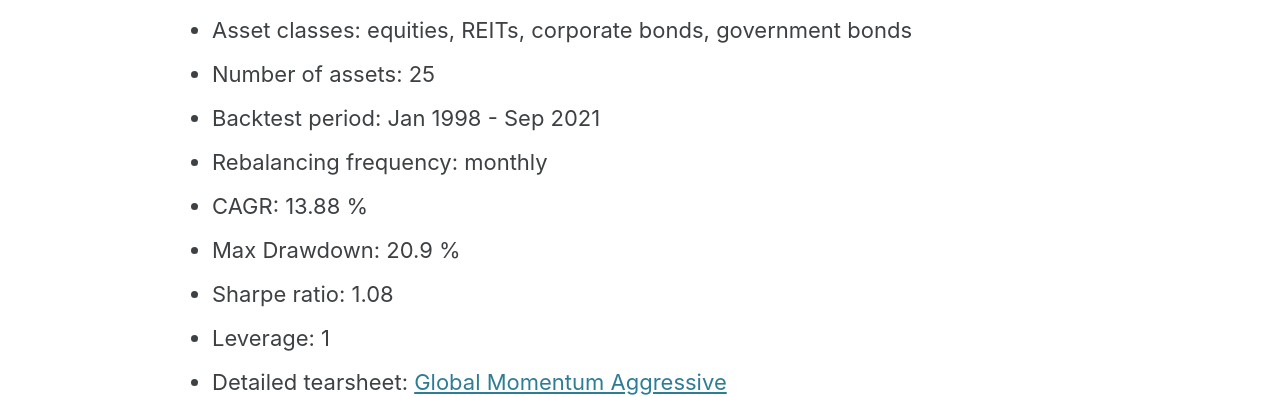
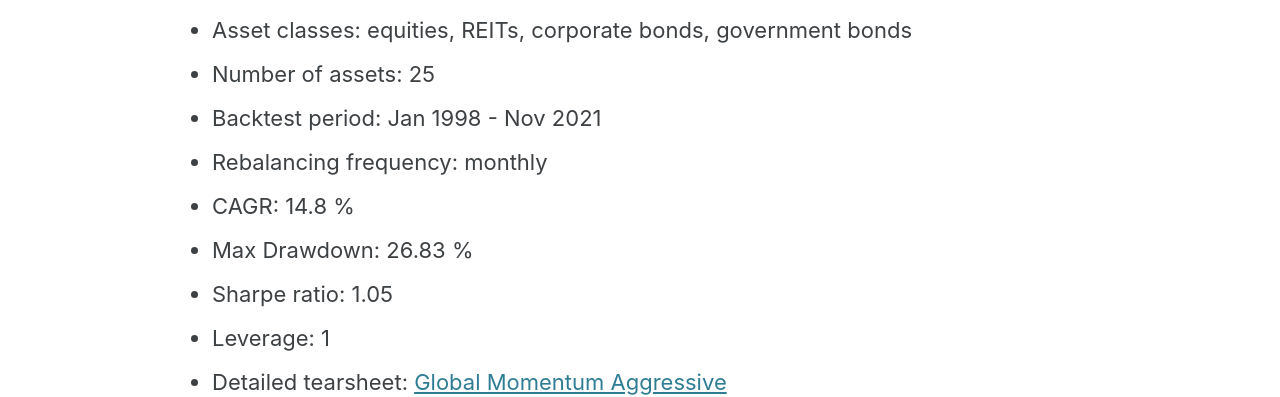
Before and after one commit to IthacaResearch/ithacaresearch.github.io, a Jekyll site: the page built from _posts/2021-02-11-Global-Momentum-Aggressive.md, in a window 1280 px wide and 900 px high, scrolled down 571 px. Shown: the part 155-552 px from the top of the window. Built offline with Jekyll 4.4.1, drawn with Linux system fonts in a browser that asks for light colours; cached includes are drawn as plain includes.

Commit message:
Update 2021-02-11-Global-Momentum-Aggressive.md

```diff
--- a/_posts/2021-02-11-Global-Momentum-Aggressive.md
+++ b/_posts/2021-02-11-Global-Momentum-Aggressive.md
@@ -14,11 +14,11 @@ The main source of underperformance for this strategy is the lack of a clear tre
 #### Strategy details
 * Asset classes: equities, REITs, corporate bonds, government bonds
 * Number of assets: 25
-* Backtest period: Jan 1998 - Sep 2021
+* Backtest period: Jan 1998 - Nov 2021
 * Rebalancing frequency: monthly
-* CAGR: 13.88 %
-* Max Drawdown: 20.9 %
-* Sharpe ratio: 1.08
+* CAGR: 14.8 %
+* Max Drawdown: 26.83 %
+* Sharpe ratio: 1.05
 * Leverage: 1
 * Detailed tearsheet: [Global Momentum Aggressive](/tearsheets/GlobalMomentumAggressive.html)
 
```
